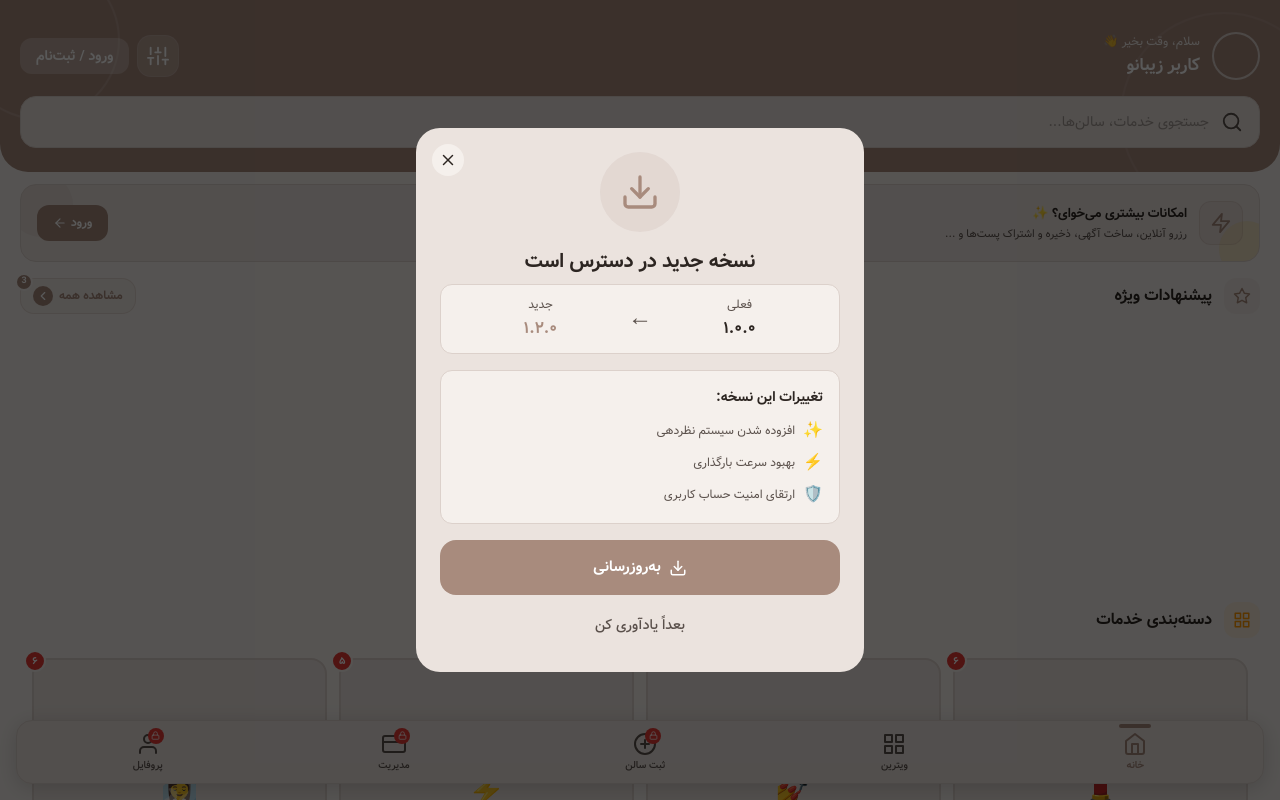
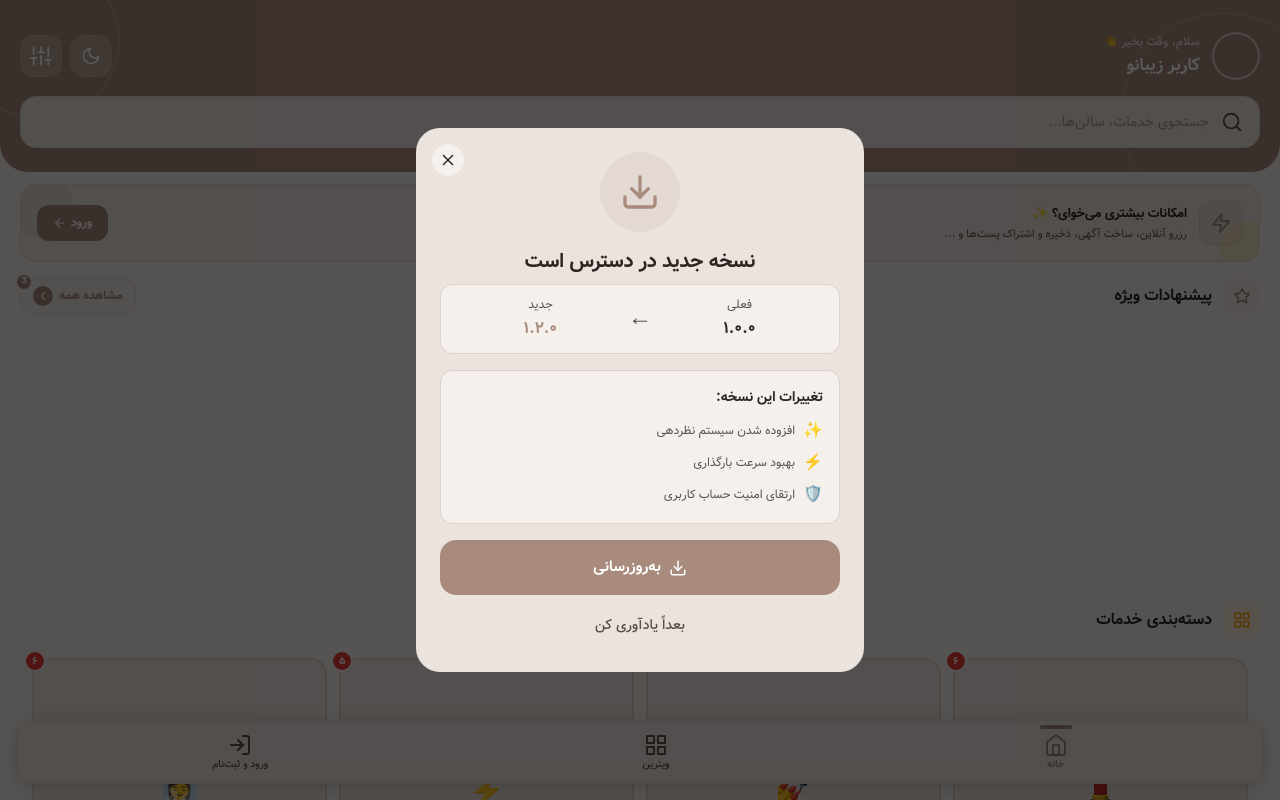
Before and after one commit to reza-dalvand/project_front_web, a Next.js app: page / in a window 1280 px wide. Shown: the top 800 px of the page. Built offline with nearby package versions, Linux system fonts and the light colour scheme; grey boxes are pictures that could not be loaded.

Commit message:
added theme icon to home header

```diff
--- a/src/components/common/BottomTabBar.jsx
+++ b/src/components/common/BottomTabBar.jsx
@@ -1,55 +1,87 @@
 // src/components/common/BottomTabBar.jsx
 'use client';
-
-import { FiHome, FiGrid, FiPlusCircle, FiCreditCard, FiUser, FiLock } from 'react-icons/fi';
+import {
+  FiHome,
+  FiGrid,
+  FiPlusCircle,
+  FiCreditCard,
+  FiUser,
+  FiLogIn,
+} from 'react-icons/fi';
 import { usePathname, useRouter } from 'next/navigation';
 import { useTheme } from '@/stores/useThemeStore';
 import { useAuth } from '@/stores/useAuth';
+import { useBusinessStore } from '@/stores/useBusinessStore';
 
 export default function BottomTabBar() {
   const { colors } = useTheme();
   const pathname = usePathname();
   const router = useRouter();
-  const { isAuthenticated, requireAuth } = useAuth();
+  const { isAuthenticated, openAuthModal } = useAuth();
+  const businessData = useBusinessStore((s) => s.businessData);
 
-  const tabs = [
+  // ─── تشخیص داشتن کسب‌وکار فعال ───
+  const hasBusiness = Boolean(
+    businessData?.id &&
+    businessData?.name &&
+    businessData?.isActive !== false
+  );
+  // ─── ساخت تب‌ها بر اساس وضعیت احراز هویت ───
+  const tabs = isAuthenticated
+    ? [
         { id: 'home', icon: FiHome, label: 'خانه', path: '/' },
         { id: 'explore', icon: FiGrid, label: 'ویترین', path: '/explore' },
-    { id: 'create', icon: FiPlusCircle, label: 'ثبت سالن', path: '/create-business' },
-    { id: 'manage', icon: FiCreditCard, label: 'مدیریت', path: '/manage' },
+        hasBusiness
+          ? {
+              id: 'manage',
+              icon: FiCreditCard,
+              label: 'مدیریت کسب‌وکار',
+              path: '/manage',
+            }
+          : {
+              id: 'create',
+              icon: FiPlusCircle,
+              label: 'ثبت آگهی جدید',
+              path: '/create-business',
+            },
         { id: 'profile', icon: FiUser, label: 'پروفایل', path: '/profile' },
+      ]
+    : [
+        { id: 'home', icon: FiHome, label: 'خانه', path: '/' },
+        { id: 'explore', icon: FiGrid, label: 'ویترین', path: '/explore' },
+        {
+          id: 'login',
+          icon: FiLogIn,
+          label: 'ورود و ثبت‌نام',
+          isAuthAction: true,
+        },
       ];
 
+  // ─── هندلر کلیک روی تب ───
   const handleTabPress = (tab) => {
-    // تب‌های نیازمند احراز هویت
-    if (['create', 'manage', 'profile'].includes(tab.id)) {
-      if (isAuthenticated) {
+    if (tab.isAuthAction) {
+      openAuthModal();
+      return;
+    }
     router.push(tab.path);
-      } else {
-        requireAuth(() => {
-          router.push(tab.path);
-        });
-      }
-    } else {
-      router.push(tab.path);
-    }
   };
 
+  // ─── تشخیص تب فعال ───
   const isActive = (tab) => {
+    if (tab.isAuthAction) return false;
     if (tab.path === '/') return pathname === '/';
     return pathname?.startsWith(tab.path);
   };
 
   return (
     <>
-      {/* فاصله برای محتوای صفحه (padding-bottom) */}
+      {/* فاصله برای محتوای صفحه */}
       <div className="h-24" />
 
       {/* Tab Bar */}
       <div
         className="fixed bottom-4 left-4 right-4 h-16 rounded-2xl
-                   flex items-center justify-around px-2 z-40
-                   shadow-xl"
+          flex items-center justify-around px-2 z-40 shadow-xl"
         style={{
           backgroundColor: colors.cardBackground,
           boxShadow: '0 4px 20px rgba(0,0,0,0.15)',
@@ -59,8 +91,6 @@ export default function BottomTabBar() {
         {tabs.map((tab) => {
           const Icon = tab.icon;
           const active = isActive(tab);
-          const needsAuth = ['create', 'manage', 'profile'].includes(tab.id);
-          const showLock = needsAuth && !isAuthenticated;
 
           return (
             <button
@@ -78,18 +108,10 @@ export default function BottomTabBar() {
                     transition: 'color 0.2s',
                   }}
                 />
-                {showLock && (
-                  <div
-                    className="absolute -top-1 -right-1 w-4 h-4 rounded-full
-                               flex items-center justify-center"
-                    style={{ backgroundColor: '#E53935' }}
-                  >
-                    <FiLock size={9} color="#fff" />
               </div>
-                )}
-              </div>
+
               <span
-                className="text-[10px] transition-colors duration-200"
+                className="text-[10px] transition-colors duration-200 text-center leading-tight"
                 style={{
                   color: active ? colors.primary : colors.textSecondary,
                   fontFamily: active ? 'Vazir-Bold' : 'Vazir-Medium',
@@ -98,7 +120,7 @@ export default function BottomTabBar() {
                 {tab.label}
               </span>
 
-              {/* نشانگر فعال بودن */}
+              {/* نشانگر تب فعال */}
               {active && (
                 <div
                   className="absolute -top-1 left-1/2 -translate-x-1/2
--- a/src/components/home/HomeHeader.jsx
+++ b/src/components/home/HomeHeader.jsx
@@ -1,14 +1,9 @@
 // src/components/home/HomeHeader.jsx
 'use client';
-
-
-
 import { FiSliders, FiMoon, FiSun } from 'react-icons/fi';
 import { useTheme } from '@/stores/useThemeStore';
 import SearchBar from '@/components/common/SearchBar';
 import Avatar from '@/components/common/Avatar';
-import { useAuth, useAuthModal } from '@/stores/useAuth';
-
 
 export default function HomeHeader({
   userName,
@@ -18,17 +13,15 @@ export default function HomeHeader({
   onSearchSubmit,
   onFilterPress,
   hasActiveFilter = false,
+  isDark = false,
   onThemeToggle,
   onSearchClick,
 }) {
-  const { colors, resolvedTheme } = useTheme();
-  const isDark = resolvedTheme === 'dark';
-  const { isAuthenticated, user } = useAuth();
-  const { openAuthModal } = useAuthModal();
+  const { colors } = useTheme();
 
   return (
     <div
-      suppressHydrationWarning // ✅ جلوگیری از hydration mismatch
+      suppressHydrationWarning
       className="relative overflow-hidden rounded-b-[28px] pt-8 pb-6"
       style={{ backgroundColor: colors.primary }}
     >
@@ -66,6 +59,24 @@ export default function HomeHeader({
 
           {/* دکمه‌ها */}
           <div className="flex items-center gap-2">
+            {/* دکمه تغییر تم */}
+            <button
+              onClick={onThemeToggle}
+              className="w-[42px] h-[42px] rounded-[14px] flex items-center justify-center border transition-all duration-200 hover:scale-105 active:scale-95"
+              style={{
+                backgroundColor: 'rgba(255,255,255,0.18)',
+                borderColor: 'rgba(255,255,255,0.1)',
+              }}
+              aria-label={isDark ? 'تغییر به تم روشن' : 'تغییر به تم تاریک'}
+            >
+              {isDark ? (
+                <FiSun size={20} color="#fff" />
+              ) : (
+                <FiMoon size={20} color="#fff" />
+              )}
+            </button>
+
+            {/* دکمه فیلتر */}
             <button
               onClick={onFilterPress}
               className="w-[42px] h-[42px] rounded-[14px] flex items-center justify-center border relative transition-colors"
@@ -80,32 +91,18 @@ export default function HomeHeader({
               {hasActiveFilter && (
                 <div
                   className="absolute top-2 right-2 w-2 h-2 rounded-full border-[1.5px]"
-                  style={{ backgroundColor: '#FFD700', borderColor: colors.primary }}
+                  style={{
+                    backgroundColor: '#FFD700',
+                    borderColor: colors.primary,
+                  }}
                 />
               )}
             </button>
-
-          {!isAuthenticated ? (
-            <button
-              onClick={() => openAuthModal()}
-              className="px-4 py-2 rounded-xl text-sm font-[Vazir-Bold]"
-              style={{ backgroundColor: 'rgba(255,255,255,0.25)', color: '#fff' }}
-            >
-              ورود / ثبت‌نام
-            </button>
-          ) : (
-            <span className="text-white text-sm font-[Vazir-Medium]">
-              سلام {user?.name?.split(' ')[0]} 👋
-            </span>
-          )}
           </div>
         </div>
 
         {/* نوار جستجو */}
-        <button
-          onClick={onSearchClick}
-          className="w-full text-right"
-        >
+        <button onClick={onSearchClick} className="w-full text-right">
           <div className="pointer-events-none">
             <SearchBar
               value={searchQuery}
--- a/src/stores/useBusinessStore.js
+++ b/src/stores/useBusinessStore.js
@@ -4,6 +4,7 @@ import { persist, createJSONStorage } from 'zustand/middleware';
 
 const INITIAL_BUSINESS_DATA = {
   id: 'biz_1',
+  isActive: true,
   name: 'سالن زیبایی نیلارام',
   category: 'کلینیک پوست و مو',
   categoryId: '2',
@@ -196,7 +197,12 @@ export const useBusinessStore = create(
         })),
 
       deleteBusiness: () => {
-        set({ businessData: INITIAL_BUSINESS_DATA });
+        set((state) => ({
+          businessData: {
+            ...state.businessData,
+            isActive: false,
+          },
+        }));
         return true;
       },
 
```
Also changed, not shown: public/manifest.json. Lines whose indentation alone changed are shown as unchanged.
